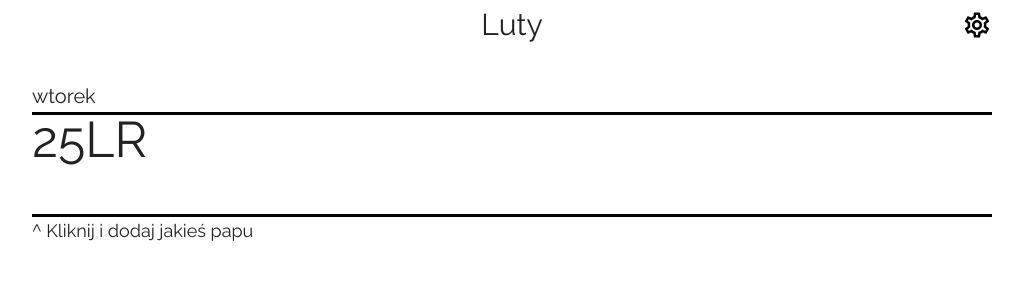
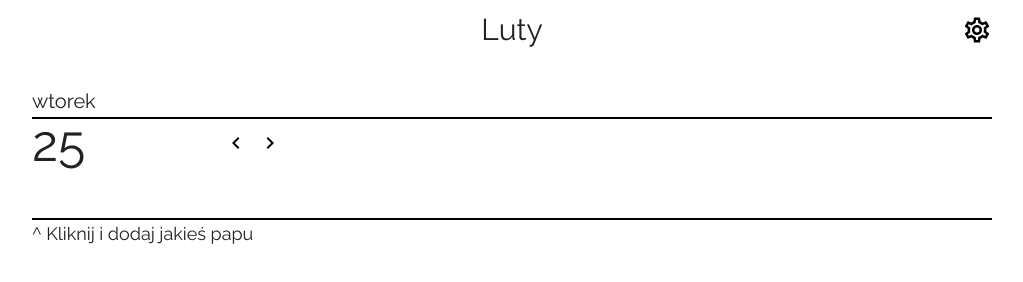
Before and after one commit to lectral/calories, a plain HTML site: page index2.html in a window 1280 px wide. Shown: the whole page, without its empty margins (128-1151 px from the left). Drawn offline with Linux system fonts and the light colour scheme.

Commit message:
show max_kcal

```diff
--- a/app.js
+++ b/app.js
@@ -30,8 +30,9 @@ var $state = {
     "current_date": getDate()
   },
   "settings" :{
-    "jsonbin-url" : "...",
-    "jsonbin-key": "$2b$10$7rxVxAI4j1zZO2qTuCuX/ ertrvvBIWM6BUOWz1tFcHS9w2Yltwf / C"
+    "max_kcal" : 1800,
+    "jsonbin-url" : "",
+    "jsonbin-key": ""
   },
   "summary": {
     "total_kcal": 0,
@@ -77,7 +78,6 @@ function init() {
       var objectStore = $database.createObjectStore("diary", {
         keyPath: "date"
       });
-      objectStore.createIndex("string", "string")
       objectStore.transaction.oncomplete = function (event) {
 
       }
@@ -251,7 +251,6 @@ function extractCustomKcal(string){
 }
 
 function extractCustomProtein(string) {
-  console.log(string)
   const rxp = / [0-9]+b/g;
   const found = string.match(rxp)
   if (found) {
@@ -262,7 +261,6 @@ function extractCustomProtein(string) {
 }
 
 function extractCustomFat(string) {
-  console.log(string)
   const rxp = / [0-9]+t/g;
   const found = string.match(rxp)
   if (found) {
@@ -273,7 +271,6 @@ function extractCustomFat(string) {
 }
 
 function extractCustomCarbs(string) {
-  console.log(string)
   const rxp = / [0-9]+w/g;
   const found = string.match(rxp)
   if (found) {
@@ -348,6 +345,10 @@ function saveStateToDb() {
       }
     }
   }
+}
+
+function saveSettingsToDb(){
+
 }
 
 // STATE
@@ -436,3 +437,8 @@ function cleanStateItems(){
 function loadStateFromDb(){
 
 }
+
+function updateSettings(setting,value){
+  $state.settings[setting] = value
+  $app.dispatchEvent(new CustomEvent('settings changed', {detail: {setting: setting, value: value}}))
+}
--- a/app2.html
+++ b/app2.html
@@ -14,7 +14,14 @@
   <div class="day" id="day">
       <div class="day-name bottom-separator" id="day-name">
       </div>
-      <div class="day-number" id="day-number">
+      <div class="flex">
+        <div class="day-number" id="day-number"></div>
+        <svg id="date-left" class="date-button" height="48px" xmlns="http://www.w3.org/2000/svg" height="24" viewBox="0 0 24 24" width="24">
+          <path d="M0 0h24v24H0V0z" fill="none" />
+          <path d="M15.41 7.41L14 6l-6 6 6 6 1.41-1.41L10.83 12l4.58-4.59z" /></svg>
+          <svg id="date-right" height="48px" xmlns="http://www.w3.org/2000/svg" height="24" viewBox="0 0 24 24" width="24">
+            <path d="M0 0h24v24H0V0z" fill="none" />
+            <path d="M10 6L8.59 7.41 13.17 12l-4.58 4.59L10 18l6-6-6-6z" /></svg>
       </div>
   </div>
 
@@ -45,7 +52,7 @@
     <div class="row section">
       <div class="twelve columns">
         <label for="calorieLimitInput">Limit kalorii</label>
-        <input class="u-full-width" type="text" placeholder="1800" id="calorieLimitInput">
+        <input class="u-full-width" type="number" placeholder="1800" id="calorieLimitInput">
         <label for="calorieLimitInput">Kolor</label>
         <button class="button button-primary" id="theme-changer"></button>
         <label for="calorieLimitInput">JSONbin URL</label>
--- a/css/main.css
+++ b/css/main.css
@@ -15,16 +15,23 @@
   border-color: #ebebeb;
 }
 
-.dark-theme .settings-icon {
+.dark-theme svg {
   fill: white;
 }
 
 .top{
   display: flex;
   height: 50px;
+  margin-top: 0.5rem;
 }
 
+.flex {
+  display: flex;
+}
 
+.date-button {
+  margin-right: 10px;
+}
 .top-left{
   flex: 1;
   display: flex;
@@ -53,7 +60,7 @@
 
 
 .bottom-separator {
-   border-bottom: 3px solid black;
+   border-bottom: 2px solid black;
 }
 
 #day-name {
@@ -64,6 +71,10 @@
 #day-number {
   line-height: 1;
   font-size: 5rem;
+  width: 20%;
+}
+#summary {
+  margin-bottom: 20px;
 }
 
 .settings-icon {
--- a/events.js
+++ b/events.js
@@ -23,13 +23,18 @@ function registerEvents(){
   $themeChanger = document.querySelector("#theme-changer")
   $command = document.querySelector("#command-input")
   $home = document.querySelector("#home")
+  $maxKcal = document.querySelector("#calorieLimitInput")
+
 
   $app.addEventListener('item added', onItemAdd)
   $app.addEventListener('on items clean', onItemsClean)
   $app.addEventListener('date changed', onDateChanged)
   $app.addEventListener('item deleted', onItemDelete)
   $app.addEventListener('summary updated', onSummaryUpdate)
+  document.querySelector('#date-left').addEventListener('click', onPreviousDate);
+  document.querySelector('#date-right').addEventListener('click', onNextDate);
   $command.addEventListener('keypress', onNewCommand);
+  $maxKcal.addEventListener('input', onMaxKcalChange);
 
   $settingsIcon.addEventListener('click', onSettingsClick)
   $themeChanger.addEventListener('click', onThemeChange)
@@ -176,10 +181,7 @@ async function onDateChanged() {
   const date = new Date(getCurrentSelectedDate());
   $dateMonth.innerHTML = getMonthName(date)
   $dateDayNumber.innerHTML = date.getDate()
-  $dateDayNumber.innerHTML += "<span id=\"date-left\">L</span>"
-  $dateDayNumber.innerHTML += "<span id=\"date-right\">R</span>"
-  document.querySelector('#date-left').addEventListener('click',onPreviousDate);
-  document.querySelector('#date-right').addEventListener('click', onNextDate);
+
   $dateDayName.innerHTML = getDayName(date)
   cleanStateItems();
   cleanSummary();
@@ -237,7 +239,8 @@ function onSummaryUpdate(event){
 
   if(summary.total_kcal !== 0){
   $summary.innerHTML = `<span> ${summary.total_kcal} kcal, ${summary.protein}
-  białko, ${summary.fat} tłuszcze, ${summary.carbs} węgle </span>`
+  białko, ${summary.fat} tłuszcze, ${summary.carbs} węgle </span></br>
+  Pozostało ${$state.settings.max_kcal - summary.total_kcal} kcal`
   }else{
     $summary.innerHTML = "<span> ^ Kliknij i dodaj jakieś papu</span>"
   }
@@ -258,3 +261,10 @@ function onCloseSettingsClick(event){
   $home.classList.remove("hidden")
   $settings.classList.add("hidden")
 }
+
+
+function onMaxKcalChange(event){
+  var new_value = parseInt(event.target.value)
+  updateSettings('max_kcal',new_value)
+  updateDate(getCurrentSelectedDate());
+}
```
